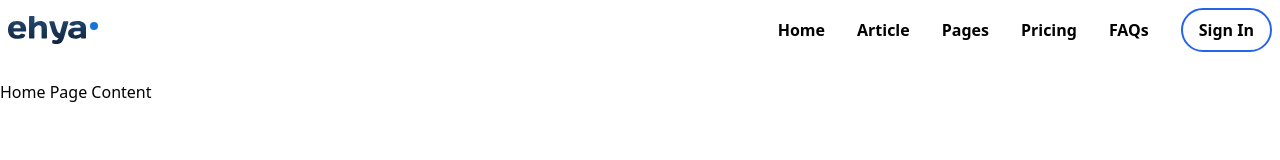
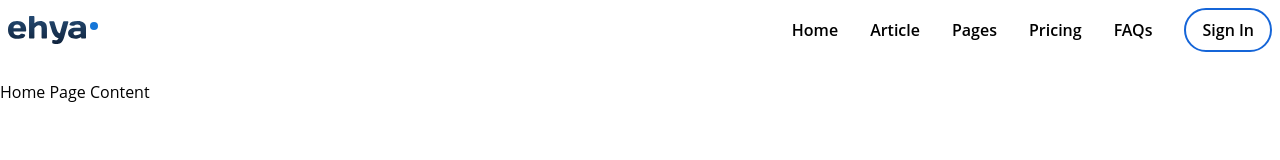
Before and after one commit to imyubraz/mern-blog, a React (Create React App) app: page / in a window 1280 px wide. Shown: the top 160 px of the page. Built offline with nearby package versions, Linux system fonts and the light colour scheme; the HTML template or start-up script is replaced by a standard one.

Commit message:
Customizing Tailwind CSS by extending theme for custom colors and fonts.

```diff
--- /dev/null
+++ b/src/App.css
@@ -0,0 +1,2 @@
+/* Google Fonts */
+@import url('https://fonts.googleapis.com/css2?family=Open+Sans:ital,wght@0,300;0,400;0,500;0,600;0,700;1,400;1,500;1,600&family=Poppins:wght@200;300;400;600;700&family=Roboto:ital,wght@0,300;0,400;0,500;0,700;1,400;1,500&display=swap');
--- a/src/layouts/Layout.jsx
+++ b/src/layouts/Layout.jsx
@@ -5,6 +5,7 @@ import Footer from '../sections/footer/Footer';
 const Layout = ({children}) => {
   return (
     <>
+    <div className="content font-opensans">
         <header className="min-h-[10vh]">
             <Header />
         </header>
@@ -14,6 +15,7 @@ const Layout = ({children}) => {
         <footer className="min-h-[10vh]">
             <Footer />
         </footer>
+    </div>
     </>
   )
 }
--- a/src/sections/header/Header.jsx
+++ b/src/sections/header/Header.jsx
@@ -26,7 +26,7 @@ const menus = [
 const Menu = ({name, path}) =>{
     return(
         <>
-        <li className='menu hover:font-bold hover:text-blue-600 transition-all ease-out duration-200'><a href={path}>{name}</a></li>
+        <li className='menu hover:font-bold hover:text-primary transition-all ease-out duration-200'><a href={path}>{name}</a></li>
         </>
     )
 }
@@ -51,7 +51,7 @@ const Header = () => {
                                 {menus.map((menu)=> <Menu name={menu.name} path={menu.path}/>)}
                             </ul>
                             <div>
-                                <button className='border-2 border-blue-600 px-4 py-2 rounded-full font-semibold hover:bg-blue-600 hover:text-white transition-all duration-200 cursor-pointer'>Sign In</button>
+                                <button className='border-2 border-primary px-4 py-2 rounded-full font-semibold hover:bg-primary hover:text-white transition-all duration-200 cursor-pointer'>Sign In</button>
                             </div>
                         </nav>
                     </div>
--- a/tailwind.config.js
+++ b/tailwind.config.js
@@ -4,7 +4,20 @@ module.exports = {
     "./src/**/*.{js,jsx,ts,tsx}",
   ],
   theme: {
-    extend: {},
+    extend: {
+      colors: {
+        primary: "#1565d8",
+        dark:{
+          hard: "#0d2436",
+          soft: "#183b56",
+        },
+      },
+      fontFamily:{
+        opensans: ["Open Sans", "sans-serif"],
+        roboto: ["Roboto", "sans-serif"],
+        poppins: ["Poppins", "sans-serif"]
+      }
+    },
   },
   plugins: [],
 }
```
Lines whose indentation alone changed are shown as unchanged.
